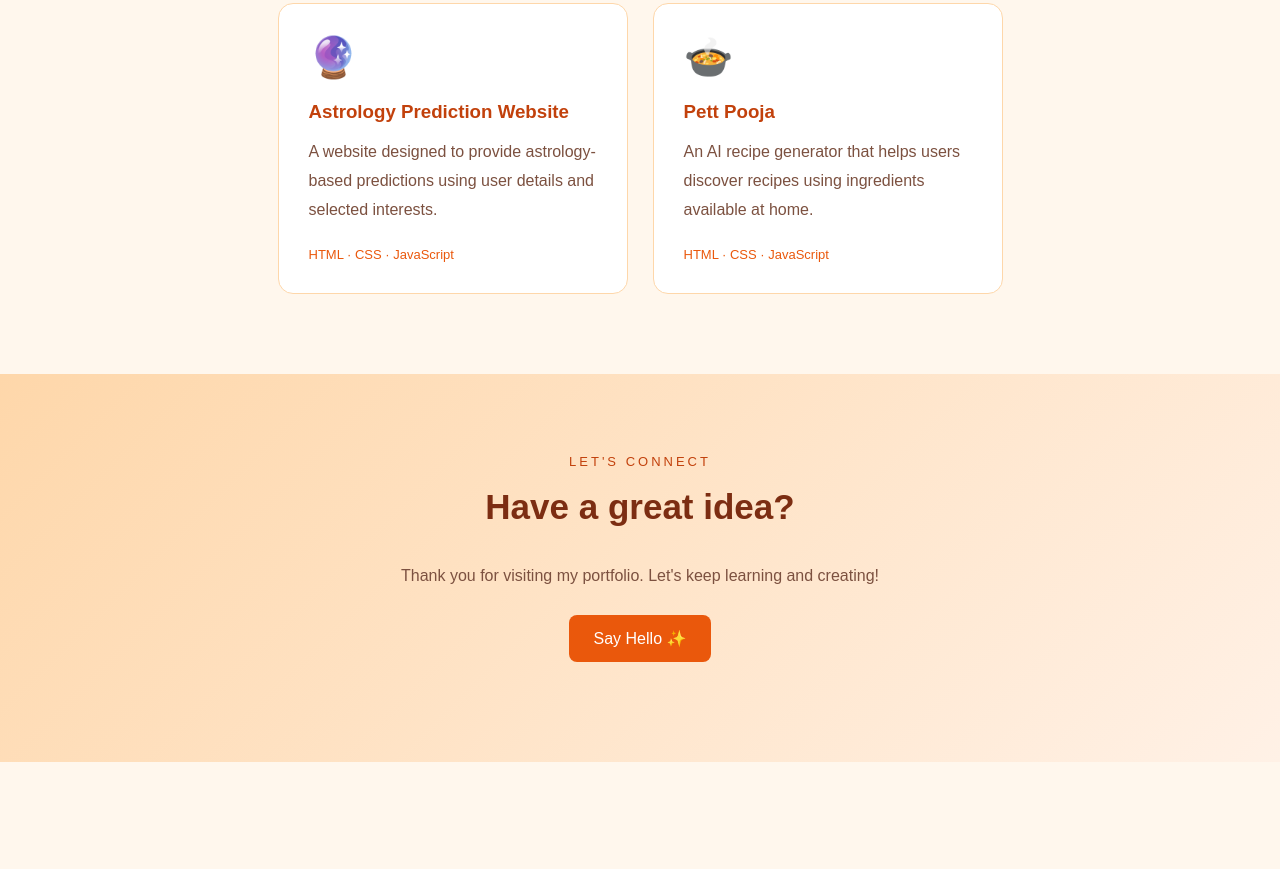
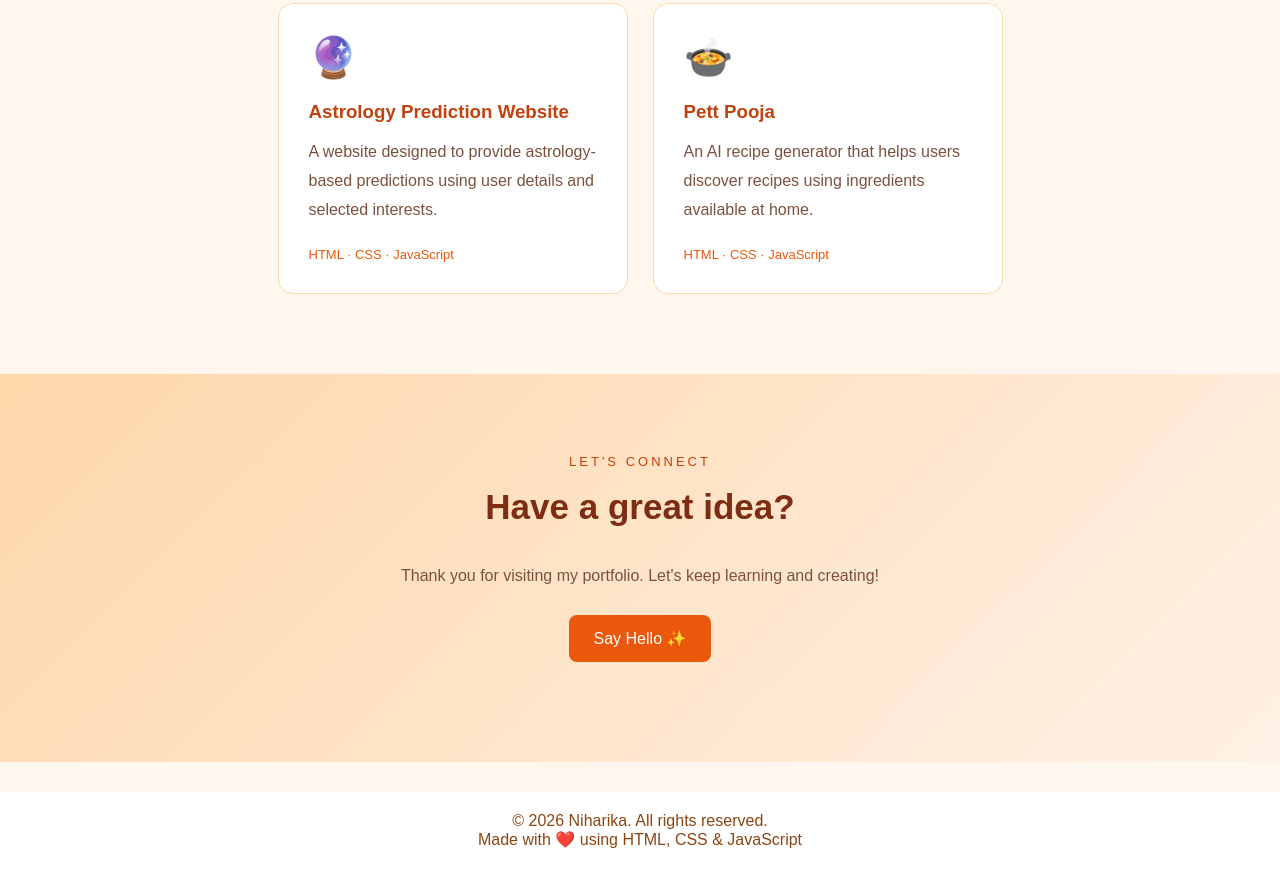
Before and after one commit to Niharika2304-tech/GitHub-practical-test, a plain HTML site: page index.html in a window 1280 px wide. Shown: the part 1825-2694 px from the top of the page. Before the commit the page ends 2587 px from the top, so only its background shows below. Drawn offline with Linux system fonts and the light colour scheme.

Commit message:
Add portfolio footer

```diff
--- a/index.html
+++ b/index.html
@@ -131,5 +131,9 @@
     </section>
 
     <script src="script.js"></script>
+    <footer>
+    <p>&copy; 2026 Niharika. All rights reserved.</p>
+    <p>Made with ❤️ using HTML, CSS & JavaScript</p>
+</footer>
 </body>
 </html>
--- a/style.css
+++ b/style.css
@@ -321,3 +321,10 @@ nav a {
 nav a:hover {
     color: #f28c28;
 }
+footer {
+    text-align: center;
+    padding: 20px;
+    background-color: #fff;
+    color: #8b4513;
+    margin-top: 30px;
+}
```
